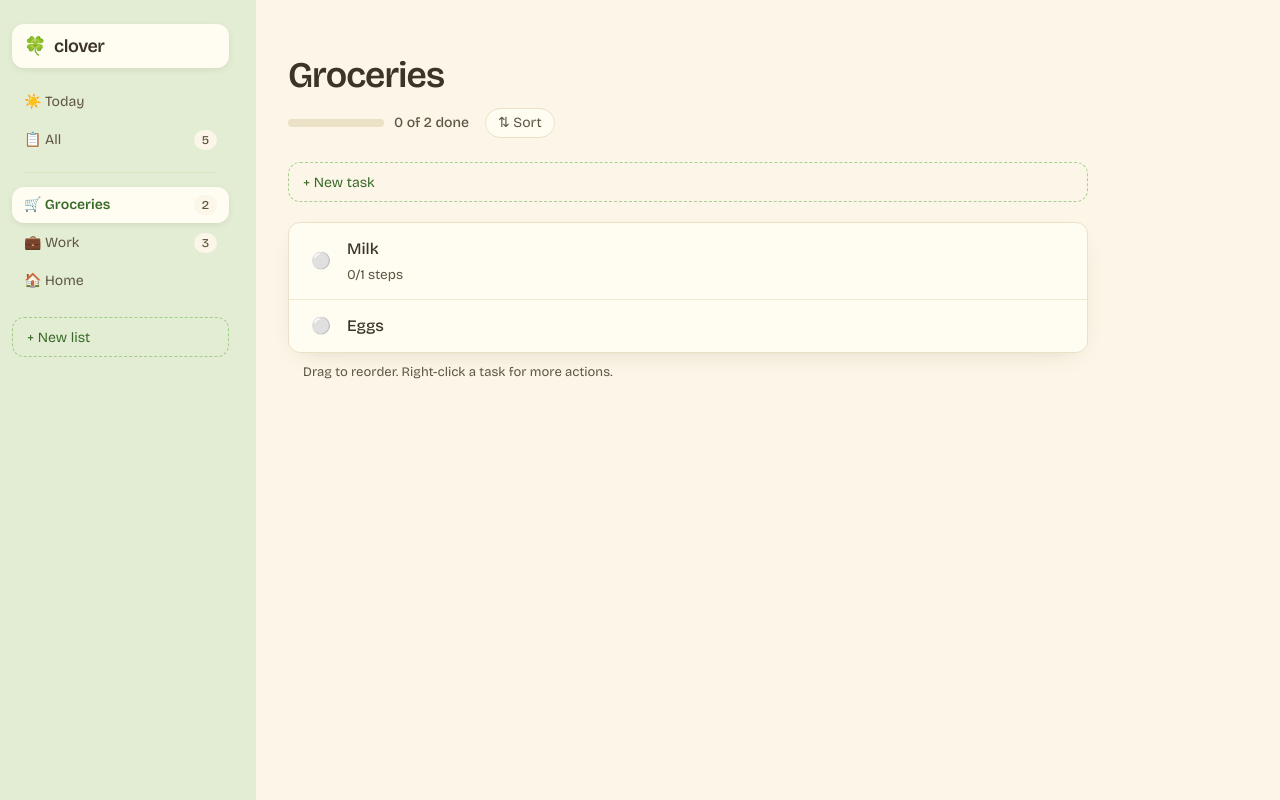
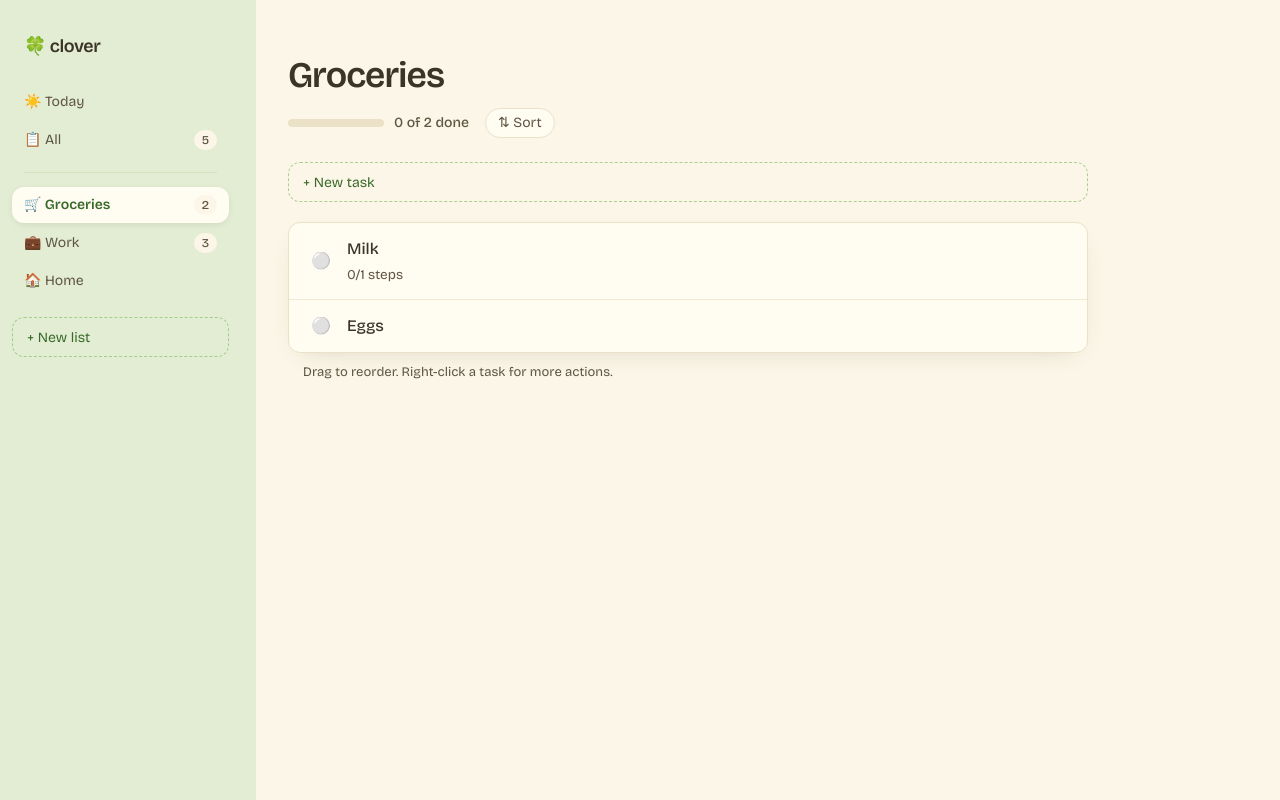
Before and after one commit to willdufault/clover, a React (Vite) app: page / in a window 1280 px wide. Built offline with nearby package versions, Linux system fonts and the light colour scheme.

Commit message:
style: simplify logo to emoji and name
Co-Authored-By: Claude Sonnet 5.5 <noreply@anthropic.com>

```diff
--- a/src/components/ListSidebar.tsx
+++ b/src/components/ListSidebar.tsx
@@ -31,10 +31,7 @@ export default function ListSidebar({
   return (
     <div className="flex w-64 shrink-0 flex-col bg-sprout">
       <div className="overflow-hidden [scrollbar-gutter:stable] px-3 pt-6 pb-4">
-        <div className="flex items-center gap-2 rounded-xl bg-paper px-3 py-2 text-lg font-semibold tracking-tight text-ink shadow-soft">
-          <span>🍀</span>
-          <span>clover</span>
-        </div>
+        <div className="px-3 py-2 text-lg font-semibold tracking-tight text-ink">🍀 clover</div>
       </div>
       <nav className="flex flex-1 flex-col gap-0.5 overflow-x-clip overflow-y-auto [scrollbar-gutter:stable] px-3 pb-4">
         <TodayRow
```
